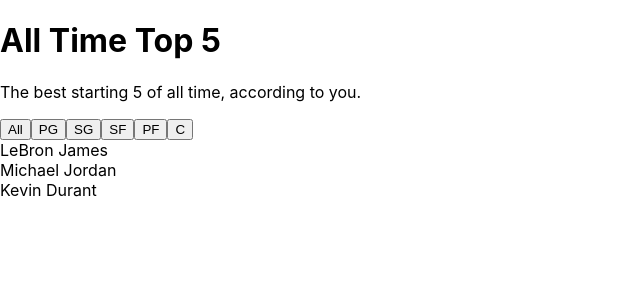
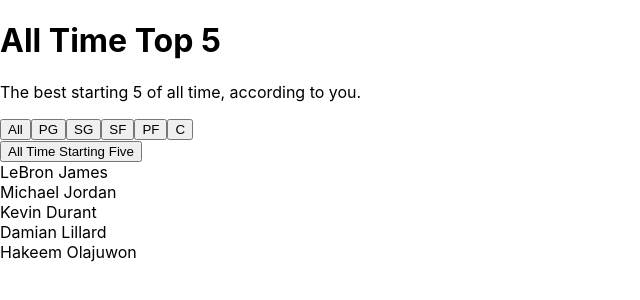
Before and after one commit to jv88899/att5-app, a React (Create React App) app: page / in a window 1280 px wide. Shown: the top 300 px of the page, without its empty margins (0-640 px from the left). Built offline with nearby package versions, Linux system fonts and the light colour scheme.

Commit message:
created PlayerCard component

```diff
--- /dev/null
+++ b/src/components/AllTimeStartingFive/AllTimeStartingFive.js
@@ -0,0 +1,11 @@
+import React from 'react'
+
+const AllTimeStartingFive = () => {
+    return (
+        <button className="all-time-starting-five">
+            All Time Starting Five
+        </button>
+    )
+}
+
+export default AllTimeStartingFive
--- a/src/components/App.js
+++ b/src/components/App.js
@@ -1,6 +1,7 @@
 import React, { Component } from 'react'
 import PositionMenu from './PositionMenu/PositionMenu'
 import PlayerCards from './PlayerCards/PlayerCards'
+import AllTimeStartingFive from './AllTimeStartingFive/AllTimeStartingFive'
 import './App.css'
 
 class App extends Component {
@@ -47,6 +48,32 @@
         blocksPerGame: 2.1,
         careerPER: 31
       },
+      {
+        playerfirstName: 'Damian',
+        playerLastName: 'Lillard',
+        playerFullName: 'Damian Lillard',
+        position: 'PG',
+        primaryPosition: 'PG',
+        pointsPerGame: 26.2,
+        reboundsPerGame: 6.4,
+        assistsPerGame: 12.2,
+        stealsPerGame: 3.2,
+        blocksPerGame: 1.1,
+        careerPER: 29,
+      },
+      {
+        playerfirstName: 'Hakeem',
+        playerLastName: 'Olajuwon',
+        playerFullName: 'Hakeem Olajuwon',
+        position: 'C',
+        primaryPosition: 'C',
+        pointsPerGame: 24.1,
+        reboundsPerGame: 14.4,
+        assistsPerGame: 4.2,
+        stealsPerGame: 1.2,
+        blocksPerGame: 3.6,
+        careerPER: 27,
+      },
     ],
     selectedPosition: 'All',
     selectedPlayers: []
@@ -75,6 +102,7 @@
         <PositionMenu
           selectNewPosition={this.selectNewPosition}
         />
+        <AllTimeStartingFive />
         <PlayerCards
           players={this.state.selectedPlayers}
           selectedPosition={this.state.selectedPosition}
--- /dev/null
+++ b/src/components/PlayerCard/PlayerCard.js
@@ -0,0 +1,23 @@
+import React from 'react'
+
+const PlayerCard = props => {
+    const { players } = props
+    return (
+        <React.Fragment>
+            {
+                players.map( player => {
+                    return (
+                        <div
+                            key={player.playerFullName}
+                            className="player-card"
+                        >
+                            <span>{player.playerFullName}</span>
+                        </div>
+                    )
+                })
+            }
+        </React.Fragment>
+    )
+}
+
+export default PlayerCard
--- a/src/components/PlayerCards/PlayerCards.js
+++ b/src/components/PlayerCards/PlayerCards.js
@@ -1,21 +1,14 @@
 import React from 'react'
+import PlayerCard from '../PlayerCard/PlayerCard'
 
 const PlayerCards = props => {
     const { players } = props
 
     return (
         <div className="player-cards">
-            {
-                players.map( player => {
-                    return (
-                        <div
-                            key={player.playerFullName}
-                        >
-                            <span>{player.playerFullName}</span>
-                        </div>
-                    )
-                })
-            }
+            <PlayerCard
+                players={players}
+            />
         </div>
     )
 }
```
